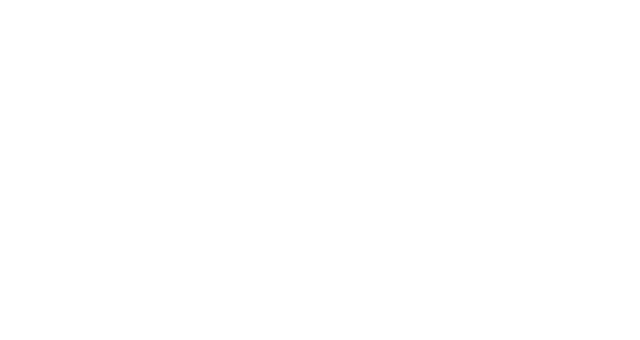
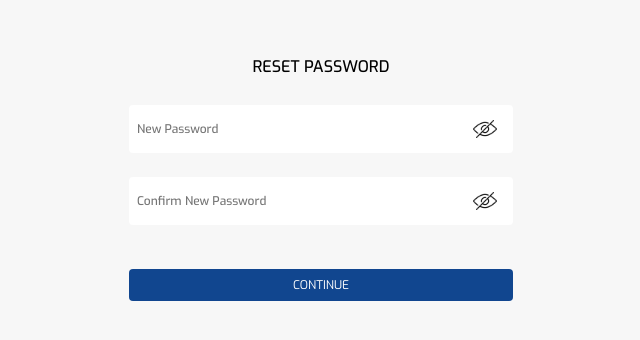
Before and after one commit to Nimesh-bot/clonstagram, a React (Create React App) app: page /forgot/reset in a window 1280 px wide. Before the commit this address had no page. Shown: the part 198-538 px from the top of the page, without its empty margins (319-959 px from the left). Built offline with nearby package versions, Linux system fonts and the light colour scheme.

Commit message:
OTP and all

```diff
--- a/src/App.jsx
+++ b/src/App.jsx
@@ -6,6 +6,9 @@ import Register from './pages/Register'
 import Profile from './pages/Profile'
 import Edit from './pages/Edit'
 import Add from './pages/Add'
+import ForgotPassword from './pages/ForgotPassword'
+import OTP from './pages/OTP'
+import Reset from './pages/Reset'
 
 const App = () => {
   return (
@@ -17,6 +20,9 @@ const App = () => {
             <Route path="/profile/:id" element={<Profile />} />
             <Route path="edit" element={<Edit />} />
             <Route path="/add" element={<Add />} />
+            <Route path="/forgot" element={<ForgotPassword />} />
+            <Route path="/forgot/otp" element={<OTP />} />
+            <Route path="/forgot/reset" element={<Reset />} />
         </Routes>
     </Router>
   )
--- /dev/null
+++ b/src/pages/ForgotPassword.jsx
@@ -0,0 +1,55 @@
+import React, { useState } from 'react'
+import { Container, Form, FormTitle, InputContainer, Input, Link, Button, Wrapper, ImageContainer, Image } from './Login';
+import { useNavigate } from 'react-router-dom';
+
+import Snackbar from '@mui/material/Snackbar';
+
+const ForgotPassword = () => {
+    const [open, setOpen] = useState(false);
+    const [message, setMessage] = useState("");
+
+    let navigate = useNavigate();
+
+    const handleClick = () => {
+        setMessage("OTP SENT");
+        setOpen(true);
+        navigate('/forgot/otp');
+    };
+
+    const handleClose = (event, reason) => {
+        if (reason === 'clickaway') {
+        return;
+        }
+
+        setOpen(false);
+    };
+
+    return (
+        <Container>
+            <Wrapper>
+                <ImageContainer style={{width: "30%", flex: "none"}}>
+                    <Image src="https://www.freepnglogos.com/uploads/gmail-email-logo-png-16.png" />
+                </ImageContainer>
+
+                <Form>
+                    <FormTitle>SEND EMAIL</FormTitle>
+
+                    <InputContainer>
+                        <Input placeholder = "Email Id" />
+                    </InputContainer>
+
+                    <Button onClick={handleClick}>SEND</Button>
+
+                    <Link style={{textAlign: "center"}} href="/login">Go Back</Link>
+                </Form>
+            </Wrapper>
+            <Snackbar
+                open={open}
+                onClose={handleClose}
+                message={message}
+            />
+        </Container>
+    )
+}
+
+export default ForgotPassword
--- a/src/pages/Login.jsx
+++ b/src/pages/Login.jsx
@@ -20,6 +20,7 @@ export const Wrapper = styled.div`
     flex: 1;
     display: flex;
     align-items: center;
+    justify-content: center;
     padding: 2rem;
 
     ${mobile ({
@@ -62,6 +63,7 @@ export const InputContainer = styled.div`
     border-radius: 4px;
     justify-content: space-between;
     align-items: center;
+    overflow: hidden;
     margin: 0.5rem 0;
 `
 export const Link = styled.a`
@@ -150,7 +152,7 @@ const Login = () => {
 
                     </InputContainer>
 
-                    <Link margin="0.5rem" href="/login/forgot">Forgot Password</Link>
+                    <Link margin="0.5rem" href="/forgot">Forgot Password</Link>
 
                     <Button onClick={handleClick}>SIGN IN</Button>
 
--- /dev/null
+++ b/src/pages/OTP.jsx
@@ -0,0 +1,70 @@
+import React, { useState } from 'react'
+import { Container, Form, FormTitle, Link, Button, Wrapper, ImageContainer, Image } from './Login';
+import Snackbar from '@mui/material/Snackbar';
+import { useNavigate } from 'react-router-dom';
+import styled from 'styled-components';
+
+const InputContainer = styled.div`
+    width: 100%;
+    display: flex;
+`
+const Input = styled.input`
+    padding: 0.5rem;
+    border: none;
+    border-radius: 4px;
+    font-size: 0.75rem;
+    margin: 0.5rem;
+`
+
+const OTP = () => {
+    const [open, setOpen] = useState(false);
+    const [message, setMessage] = useState("");
+    const [otp1, setOtp1] = useState('');
+    const [otp2, setOtp2] = useState('');
+    const [otp3, setOtp3] = useState('');
+    const [otp4, setOtp4] = useState('');
+
+    let navigate = useNavigate();
+
+    const handleClick = () => {
+        setMessage("OTP SENT");
+        setOpen(true);
+        navigate('/forgot/reset');
+    };
+
+    const handleClose = (event, reason) => {
+        if (reason === 'clickaway') {
+        return;
+        }
+
+        setOpen(false);
+    };
+
+    return (
+        <Container>
+                <Wrapper>
+                    <Form>
+                        <FormTitle>VERIFY OTP</FormTitle>
+
+                        <InputContainer>
+                            <Input type="number" maxLength={1} onChange={(e) => {setOtp1(e.target.value)}}/>
+                            <Input type="number" maxLength={1} onChange={(e) => {setOtp2(e.target.value)}}/>
+                            <Input type="number" maxLength={1} onChange={(e) => {setOtp3(e.target.value)}}/>
+                            <Input type="number" maxLength={1} onChange={(e) => {setOtp4(e.target.value)}}/>
+                        </InputContainer>
+
+                        <Button onClick={handleClick}>SEND</Button>
+
+                        <Link style={{textAlign: "center"}} href="/login">Go Back</Link>
+                    </Form>
+                </Wrapper>
+                <Snackbar
+                    open={open}
+                    onClose={handleClose}
+                    message={message}
+                />
+        </Container>
+    )
+}
+
+export default OTP
--- /dev/null
+++ b/src/pages/Reset.jsx
@@ -0,0 +1,132 @@
+import { useState } from "react"
+import styled from "styled-components"
+import { bg, disabled, light, primary, secondary } from "../assets/Colors"
+import { mobile, tablet } from "../responsive/responsive"
+
+import showPwdImg from '../assets/Images/visibility.png';
+import hidePwdImg from '../assets/Images/visibility-off.png';
+
+const Container = styled.div`
+    width: 100%;
+    height: 100vh;
+    background-color: ${bg};
+    display: flex;
+    flex-direction: column;
+    align-items: center;
+`
+const Wrapper = styled.div`
+    width: 30%;
+    margin: auto 0;
+    display: flex;
+    align-items: center;
+    flex-direction: column;
+
+    ${tablet({
+        width: "50%"
+    })}
+
+    ${mobile({
+        width: "90%"
+    })}
+`
+const Title = styled.h1`
+    font-size: 1rem;
+    font-weight: 500;
+    text-align: center;
+`
+const Form = styled.form`
+    width: 100%;
+    display: flex;
+    flex-direction: column;
+    padding: 1rem 0;
+`
+const InputWrapper = styled.div`
+    display: flex;
+    width: 100%;
+    height: 3rem;
+    background-color: ${light};
+    border-radius: 4px;
+    margin: 0.75rem 0;
+    align-items: center;
+    justify-content: space-between;
+    overflow: hidden;
+`
+const Input = styled.input`
+    border: none;
+    background-color: transparent;
+    width: 60%;
+    border-radius: 4px;
+    font-size: 0.75rem;
+    font-weight: 500;
+    padding: 0.5rem;
+`
+const Button = styled.button`
+    margin: 2rem 0;
+    padding: 0.5rem;
+    border-radius: 4px;
+    background-color: ${primary};
+    font-size: 0.75rem;
+    color: ${light};
+    border: none;
+
+    &:hover {
+        background-color: ${secondary};
+    }
+`
+
+const Reset = () => {
+    const [pwd, setPwd] = useState('');
+    const [confirm, setConfirm] = useState('');
+
+    const [isRevealPwd, setIsRevealPwd] = useState(false);
+    const [isRevealConfirmPwd, setIsRevealConfirmPwd] = useState(false);
+
+    return (
+        <Container>
+            <Wrapper>
+                <Title>RESET PASSWORD</Title>
+                <Form>
+                    <InputWrapper>
+                        <Input
+                            name="pwd"
+                            placeholder="New Password"
+                            type={isRevealPwd ? "text" : "password"}
+                            value={pwd}
+                            onChange={e => setPwd(e.target.value)}
+                        />
+                        <img
+                            title={isRevealPwd ? "Hide password" : "Show password"}
+                            src={ isRevealPwd ? showPwdImg : hidePwdImg}
+                            alt = "visibility"
+                            onClick={() => setIsRevealPwd(prevState => !prevState)}
+                            style={{width: "1.5rem", height: "1.5rem", margin: "1rem"}}
+                        />
+
+                    </InputWrapper>
+
+                    <InputWrapper>
+                        <Input
+                            name="pwd"
+                            placeholder="Confirm New Password"
+                            type={isRevealConfirmPwd ? "text" : "password"}
+                            value={confirm}
+                            onChange={e => setConfirm(e.target.value)}
+                        />
+                        <img
+                            title={isRevealConfirmPwd ? "Hide password" : "Show password"}
+                            src={ isRevealConfirmPwd ? showPwdImg : hidePwdImg}
+                            alt = "visibility"
+                            onClick={() => setIsRevealConfirmPwd(prevState => !prevState)}
+                            style={{width: "1.5rem", height: "1.5rem", margin: "1rem"}}
+                        />
+
+                    </InputWrapper>
+
+                    <Button>CONTINUE</Button>
+                </Form>
+            </Wrapper>
+        </Container>
+    )
+}
+
+export default Reset
```
Also changed, not shown: src/pages/ProfileOther.jsx (added).
